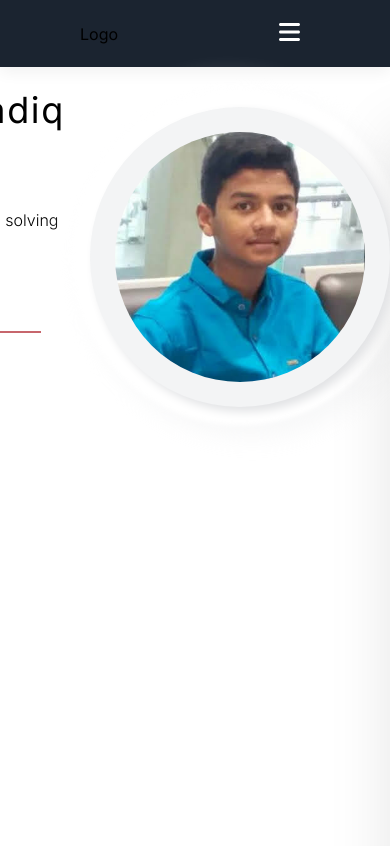
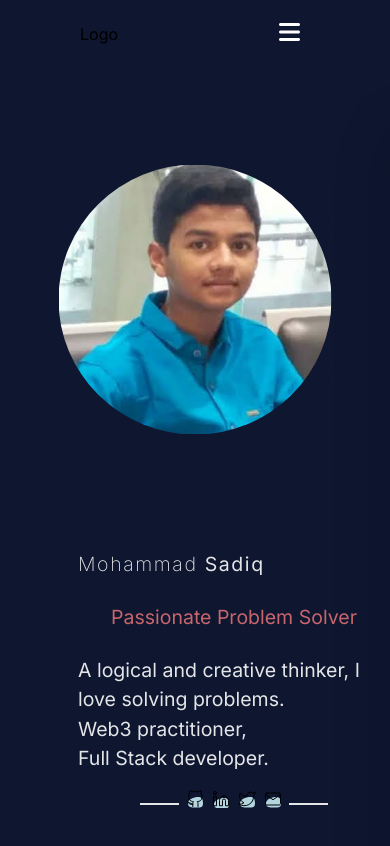
Before and after one commit to MdSadiqMd/Portfolio.dev, a Next.js app: page / in a window 390 px wide. Shown: the top 846 px of the page. Built offline with nearby package versions, Linux system fonts and the light colour scheme.

Commit message:
style indented the icons and changes color

```diff
--- a/components/Body/About/about.css
+++ b/components/Body/About/about.css
@@ -1,78 +1,46 @@
-.about{
+* {
+    background-color: #0e1630;
+}
+
+.about {
     display: flex;
     flex-direction: row-reverse;
     align-items: center;
-    /* height: 80vh; */
-    /* overflow-x: hidden; */
 }
 
 .text {
-    float:left;
-    width: 90vw;
+    float: left;
+    width: 70%;
+    padding-left: 10%;
     margin: auto;
     margin-right: 0;
     display: flex;
     flex-direction: column;
     align-items: center;
+    color: #e4e5e7;
 }
 
-.socials{
+.socials {
     display: flex;
-    flex-direction: row;
+    flex-direction: row; /* Change from column to row */
     margin: auto;
 }
 
-hr{
-    width: 120px;
-    text-align:left;
-    margin: 15px 10px 10px 10px;
-    height:2px;
-    border-width:0;
-    background-color: #c7666c;
-}
-
-.socialicon {
-    fill: none;
-    stroke: #c7666c;
-    margin: 5px;
-    margin-bottom: 10px;
-    width: 20px;
-    height: 20px;
-    transition: transform .2s;
-}
-
-.socialicon:hover{
-    transform: translateY(-3px);
-    stroke: #7dcbd8;
-}
-
-.socials div{
-    height: 100%;
-    margin-top: 4px;
-    justify-content: space-between 5px;
-}
-.socials a{
-    color: black;
-    padding: 0 5px;
-}
-
-.socials a:hover{
-    transform: translateY(-3px);
-}
-
-.fill{
-    fill: #b2d5e0;
+.socials div {
+    /* Remove height and margin-top properties */
+    display: flex;
+    gap: 5px;
 }
 
 
 .circle {
     float: right;
-    width: 40vw;
-    margin-right: 10vw;
+    width: 30%; /* Adjust the width as needed */
+    margin-right: 5%; /* Adjust the margin as needed */
 }
 
-#name{
-    font-size: 36px;
+#name {
+    font-size: 4vw; /* Adjust the font size using viewport width */
     font-weight: 250;
     letter-spacing: 0.1rem;
     margin: auto;
@@ -80,138 +48,99 @@ hr{
     width: 100%;
 }
 
-.title{
-    color:#c7666c;
-    font-size: 20px;
-    margin-top:0;
+.title {
+    color: #c7666c;
+    font-size: 2vw; /* Adjust the font size using viewport width */
+    margin-top: 0;
 }
 
-p{
-    font-weight: 300;
-    line-height: 1.35;
+.description {
+    font-size: 1.5vw; /* Adjust the font size using viewport width */
 }
 
-:root {
-    --white: #FFFFFF;
-    --greyLight-1: #f3f4f5;
-    --greyLight-2: #e2e3e5;
+hr {
+    width: 10vw; /* Adjust the width using viewport width */
+    text-align: left;
+    margin: 1.5vh 1vw 1vh 1vw; /* Adjust the margin using viewport units */
+    height: 2px;
+    border-width: 0;
+    background-color: #e4e5e7;
 }
 
-.circle {
-    display: grid;
-    grid-template-rows: 1fr;
-    justify-items: center;
-    align-items: center;
-    padding: 60px 0px;
+.socialicon {
+    fill: none;
+    stroke: aquamarine;
+    margin: 1vw; /* Adjust the margin using viewport units */
+    width: 2vw; /* Adjust the width using viewport width */
+    height: 2vw; /* Adjust the height using viewport width */
+    transition: transform 0.2s;
 }
 
-.circle__btn {
-    grid-row: 1 / 2;
-    grid-column: 1 / 2;
-    width: 300px;
-    height: 300px;
-    display: flex;
-    margin: .6rem;
-    justify-content: center;
-    align-items: center;
-    border-radius: 50%;
-    font-size: 3.2rem;
-    color: var(--primary);
-    z-index: 300;
-    background: var(--greyLight-1);
-    box-shadow: .3rem .3rem .6rem var(--greyLight-2), -.2rem -.2rem .5rem var(--white);
-    position: relative;
+.socialicon:hover {
+    transform: translateY(-3px);
+    stroke: #7dcbd8;
 }
 
-.circle__btn.shadow {
-    box-shadow: inset .2rem .2rem .5rem var(--greyLight-2), inset -.2rem -.2rem .5rem var(--white);
+.socials a {
+    color: black;
+    padding: 0 1vw; /* Adjust the padding using viewport units */
 }
 
-img{
-    width: 290px;
-    height: 290px;
-    border-radius:50%;
-    padding: 20px;
+.socials a:hover {
+    transform: translateY(-3px);
+}
+
+.fill {
+    fill: #b2d5e0;
+}
+
+img {
+    max-width: 100%; /* Ensure the image is responsive */
+    height: auto; /* Maintain aspect ratio */
+    border-radius: 50%;
+    padding: 2vw; /* Adjust the padding using viewport units */
     z-index: 405;
 }
 
-
-.circle__back-1, .circle__back-2 {
-    grid-row: 1 / 2;
-    grid-column: 1 / 2;
-    width: 240px;
-    height: 240px;
-    border-radius: 50%;
-    filter: blur(1px);
-    z-index: 100;
-}
-
-.circle__back-1 {
-    box-shadow: .4rem .4rem .8rem var(--greyLight-2), -.4rem -.4rem .8rem var(--white);
-    background: linear-gradient(to bottom right, var(--greyLight-2) 0%, var(--white) 100%);
-    animation: waves 4s linear infinite;
-}
-
-.circle__back-2 {
-    box-shadow: .4rem .4rem .8rem var(--greyLight-2), -.4rem -.4rem .8rem var(--white);
-    animation: waves 4s linear 2s infinite;
-}
-
-@keyframes waves {
-    0% {
-      transform: scale(1);
-      opacity: 1;
+@media (max-width: 900px) {
+    .about {
+        flex-direction: column;
+        align-items: center;
     }
 
-    50% {
-      opacity: 1;
-    }
-
-    100% {
-      transform: scale(2);
-      opacity: 0;
-    }
-}
-
-
-@media (max-width: 900px) {
-
-    .intro{
-        height: auto;
-        display: flex;
-        flex-direction: column;
-        margin-bottom: 50px;
-    }
-    .text{
-        margin: 0;
-    }
-
-    p{
+    .text {
         width: 90vw;
     }
 
-    .socials{
-        margin-top: 20px;
-        padding-bottom: 7vh;
+    .socials {
+        margin-top: 2vh;
+        padding-bottom: 5vh;
     }
 
-    hr{
-        width: 80px;
-        margin: 15px 10px 10px 10px;
-    }
-
-    .circle__btn {
-        margin:0;
+    .hr {
+        width: 8vw;
+        margin: 1.5vh 1vw 1vh 1vw;
     }
 
     .circle {
         width: 80vw;
-        padding: 40px 0;
+        padding: 20vw 0;
         margin: auto;
     }
 
-    .circle__back-1, .circle__back-2 {
-        width: 180px;
-        height: 180px;
+    #name,
+    .title,
+    .description {
+        font-size: 5vw;
+    }
+
+    .socialicon {
+        margin: 1vw;
+        width: 4vw;
+        height: 4vw;
+    }
+
+    img {
+        padding: 5vw;
     }
 }
--- a/components/Header/header.css
+++ b/components/Header/header.css
@@ -2,7 +2,7 @@
     display: flex;
     align-items: center;
     justify-content: space-between;
-    background: #1b2430;
+    background: #0e1630;
     padding: 20px 80px;
     box-shadow: 0 5px 15px rgba(0, 0, 0, 0.06);
   }
```
